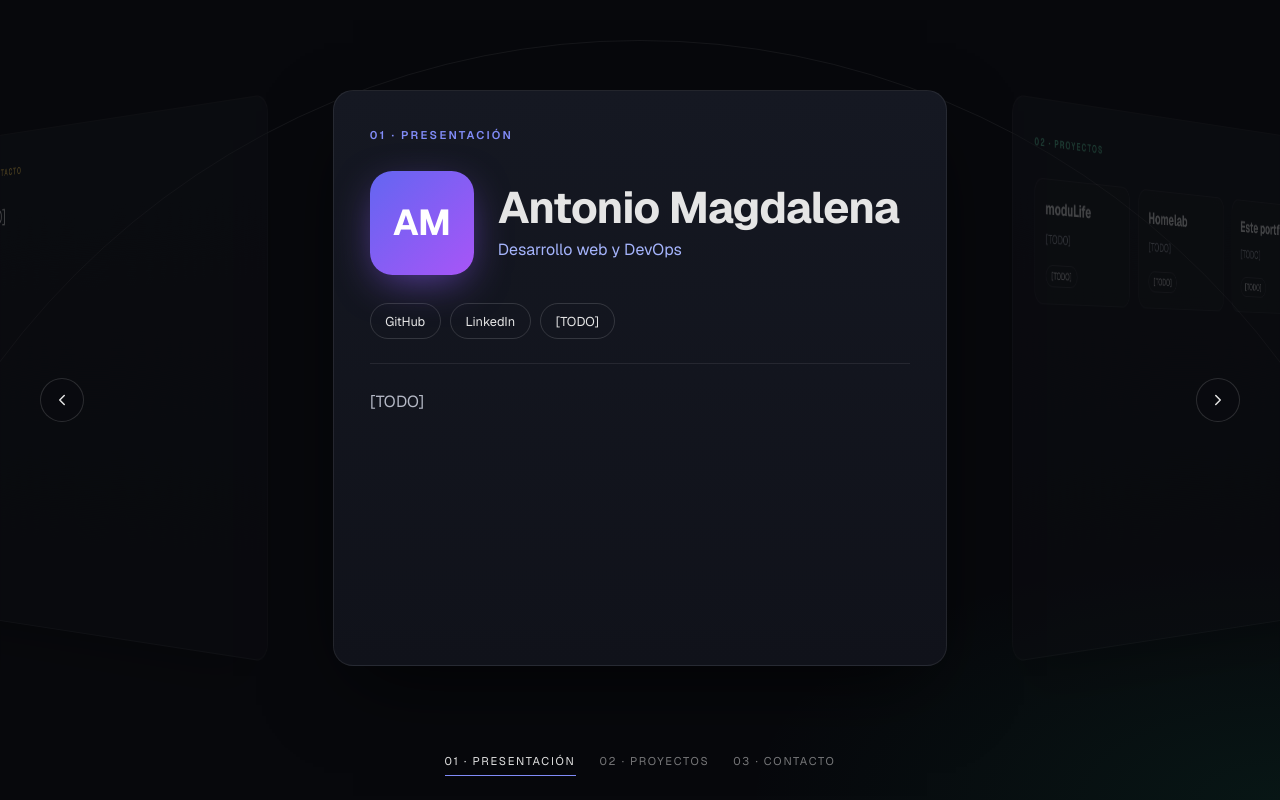
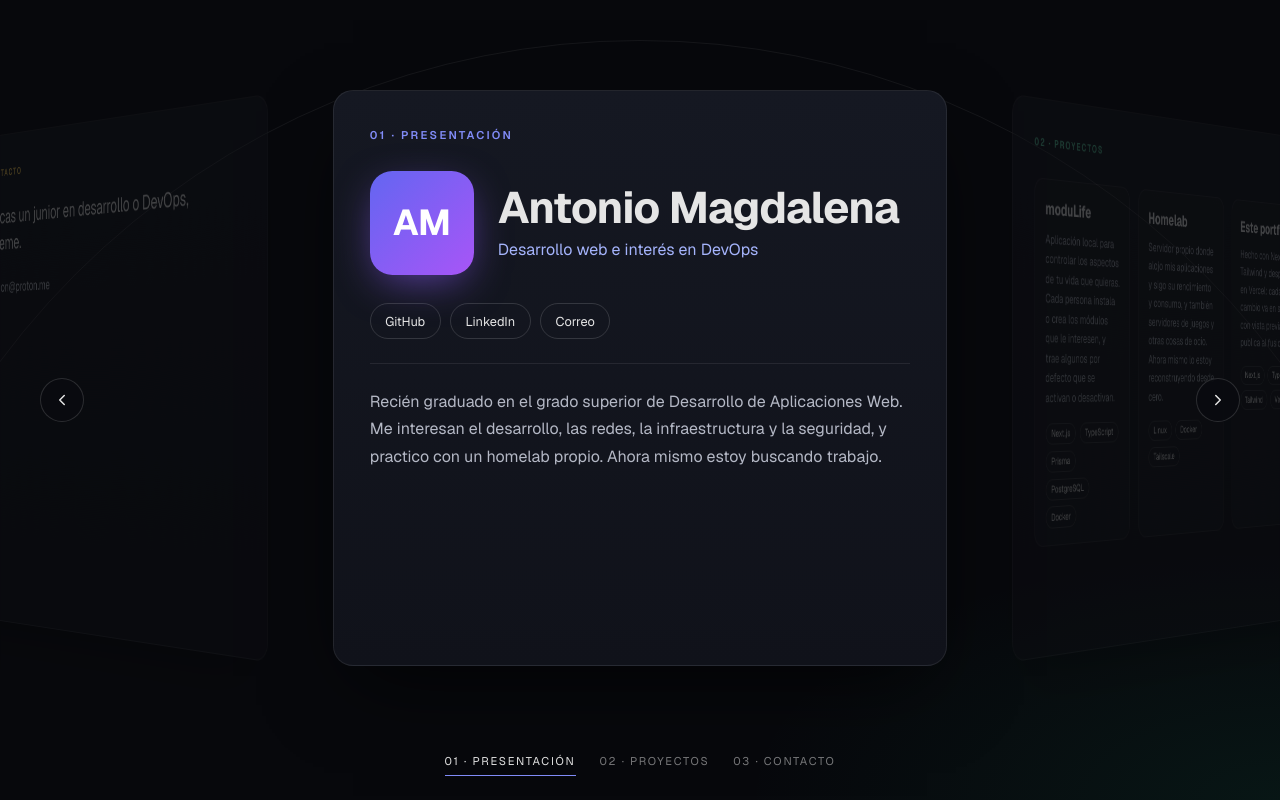
Before and after one commit to antmaggon/portfolio, a Next.js app: page / in a window 1280 px wide. Built offline with nearby package versions, Linux system fonts and the light colour scheme.

Commit message:
Rellena el contenido de la web

```diff
--- a/content/es.ts
+++ b/content/es.ts
@@ -47,6 +47,7 @@ export type SiteContent = {
   };
 };
 
+
 export const es: SiteContent = {
   meta: {
     title: "Antonio Magdalena González · Desarrollador junior",
@@ -70,13 +71,13 @@ export const es: SiteContent = {
   presentation: {
     heading: "PRESENTACIÓN",
     name: "Antonio Magdalena",
-    tagline: "Desarrollo web y DevOps",
-    bio: "[TODO]",
+    tagline: "Desarrollo web e interés en DevOps",
+    bio: "Recién graduado en el grado superior de Desarrollo de Aplicaciones Web. Me interesan el desarrollo, las redes, la infraestructura y la seguridad, y practico con un homelab propio. Ahora mismo estoy buscando trabajo.",
     avatarInitials: "AM",
     social: [
-      { label: "GitHub", url: "[TODO]" },
-      { label: "LinkedIn", url: "[TODO]" },
-      { label: "[TODO]", url: "[TODO]" },
+      { label: "GitHub", url: "https://github.com/antmaggon" },
+      { label: "LinkedIn", url: "https://www.linkedin.com/in/antmaggon" },
+      { label: "Correo", url: "mailto:antmaggon@proton.me" },
     ],
   },
   projects: {
@@ -84,27 +85,30 @@ export const es: SiteContent = {
     items: [
       {
         name: "moduLife",
-        description: "[TODO]",
-        url: "[TODO]",
-        tags: ["[TODO]"],
+        description:
+          "Aplicación local para controlar los aspectos de tu vida que quieras. Cada persona instala o crea los módulos que le interesen, y trae algunos por defecto que se activan o desactivan.",
+        url: "",
+        tags: ["Next.js", "TypeScript", "Prisma", "PostgreSQL", "Docker"],
       },
       {
         name: "Homelab",
-        description: "[TODO]",
-        url: "[TODO]",
-        tags: ["[TODO]"],
+        description:
+          "Servidor propio donde alojo mis aplicaciones y sigo su rendimiento y consumo, y también servidores de juegos y otras cosas de ocio. Ahora mismo lo estoy reconstruyendo desde cero.",
+        url: "",
+        tags: ["Linux", "Docker", "Tailscale"],
       },
       {
         name: "Este portfolio",
-        description: "[TODO]",
-        url: "[TODO]",
-        tags: ["[TODO]"],
+        description:
+          "Hecho con Next.js y Tailwind y desplegado en Vercel: cada cambio va en su rama, con vista previa, y se publica al fusionarlo.",
+        url: "https://github.com/antmaggon/portfolio",
+        tags: ["Next.js", "TypeScript", "Tailwind", "Vercel"],
       },
     ],
   },
   contact: {
     heading: "CONTACTO",
-    body: "[TODO]",
-    email: "[TODO]",
+    body: "Si buscas un junior en desarrollo o DevOps, escríbeme.",
+    email: "antmaggon@proton.me",
   },
 };
```
